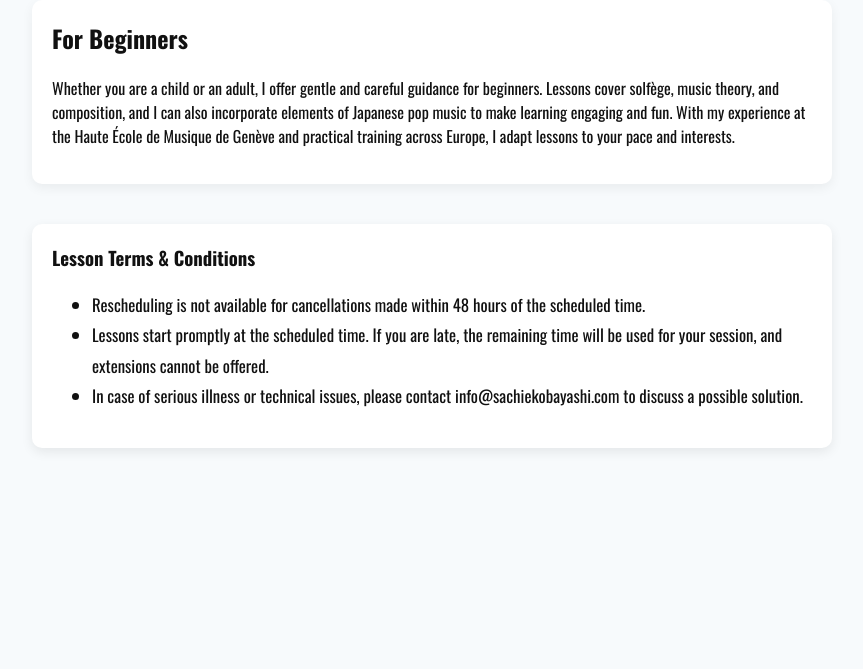
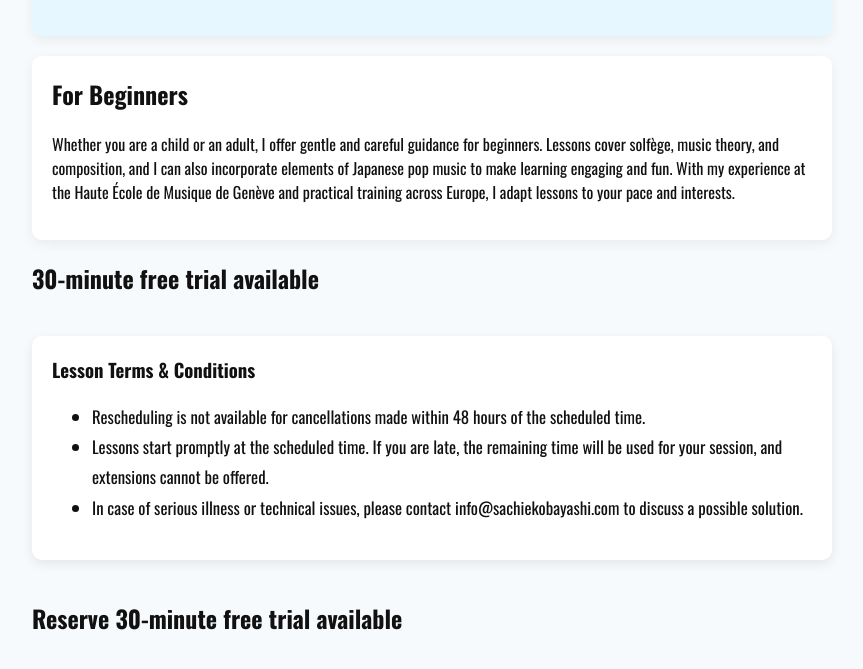
Before and after one commit to kbys88/kbys88.github.io, a Jekyll site: the page built from lesson_fren.md, in a window 1280 px wide and 900 px high, scrolled down 3777 px. Shown: the top 669 px of the window, without its empty margins (208-1071 px from the left). Built offline with Jekyll 4.4.1, drawn with Linux system fonts in a browser that asks for light colours; some web fonts are replaced; some of the changed text lies outside the part shown.

Commit message:
Update lesson_fren.md

```diff
--- a/lesson_fren.md
+++ b/lesson_fren.md
@@ -86,6 +86,10 @@ permalink: /lesson_fren/
      data-fr="Bonjour, je suis Sachie Kobayashi, compositrice, créatrice et artiste. Titulaire d’un Master en Composition et Pédagogie Musicale en Suisse, je peux vous offrir un enseignement attentif et personnalisé. Sur cette plateforme, vous pouvez accéder non seulement à des tutoriels et des cours privés, mais aussi à des sessions d’échange professionnel — des opportunités pour discuter, collaborer et apprendre directement auprès d’une artiste active à l’international. Mon travail couvre la musique contemporaine, la composition pour le théâtre, ainsi que des projets innovants intégrant l’IA et la réalité virtuelle.<br><br>Pour les professionnels souhaitant collaborer, veuillez contacter <span class='highlight-email'>info@sachiekobayashi.com</span>."></p>
 </div>
 
+<!-- description 2-->
+<h2 data-en="30-minute free trial available"
+    data-fr="Essai gratuit de 30 minutes disponible"></h2>
+
 <!-- Website Section -->
 <div class="card" style="text-align:center;">
   <p style="font-size:1.2rem; font-weight:bold; margin:0;">
@@ -160,6 +164,9 @@ function showVideo(lang) {
 <div class="card beginner"> <h2 data-en="For Beginners" data-fr="Pour Débutants"></h2> <p data-en="Whether you are a child or an adult, I offer gentle and careful guidance for beginners. Lessons cover solfège, music theory, and composition, and I can also incorporate elements of Japanese pop music to make learning engaging and fun. With my experience at the Haute École de Musique de Genève and practical training across Europe, I adapt lessons to your pace and interests." data-fr="Que vous soyez enfant ou adulte, je propose un enseignement doux et attentif pour les débutants. Les cours couvrent le solfège, la théorie musicale et la composition, et je peux également intégrer des éléments de la musique pop japonaise pour rendre l’apprentissage plaisant et motivant. Grâce à mon expérience à la Haute École de Musique de Genève et à mes stages pratiques en Europe, j’adapte les cours à votre rythme et à vos intérêts."></p>
 </div>
 
+<!-- description 2-->
+<h2 data-en="30-minute free trial available"
+    data-fr="Essai gratuit de 30 minutes disponible"></h2>
 <!-- Tutorial -->
 <!--<div class="card">
   <h2 data-en="Tutorial Video (EUR19.9)" data-fr="Vidéo Tutoriel (EUR19.9)"></h2>
@@ -194,6 +201,9 @@ function showVideo(lang) {
 </div>
 
 
+<!-- description 2-->
+<h2 data-en="Reserve 30-minute free trial available"
+    data-fr="Essai gratuit de 30 minutes disponible"></h2>
 <!-- Calendly inline widget begin -->
 <div class="calendly-inline-widget" data-url="https://calendly.com/sound-sachiekobayashi/new-meeting?primary_color=8cc6da" style="min-width:320px;height:100%;"></div>
 <script type="text/javascript" src="https://assets.calendly.com/assets/external/widget.js" async></script>
```
